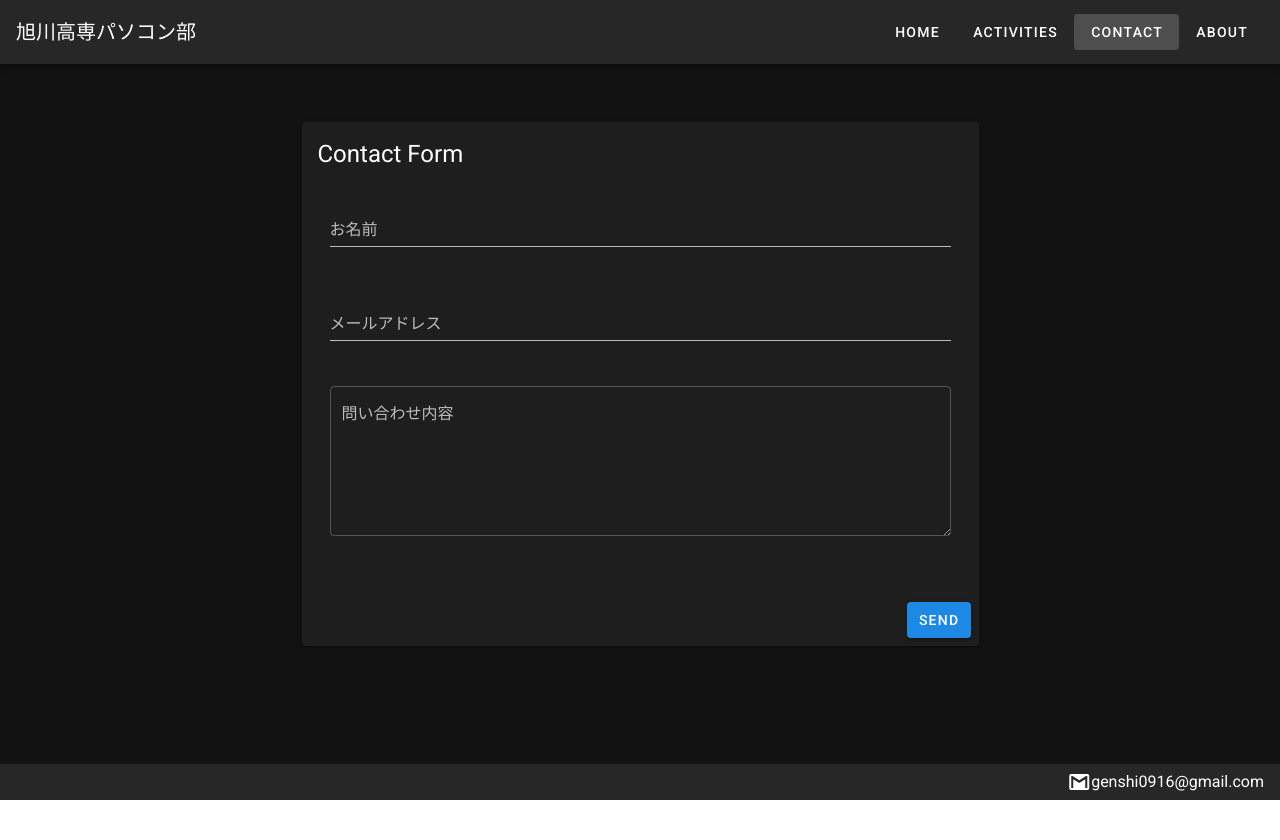
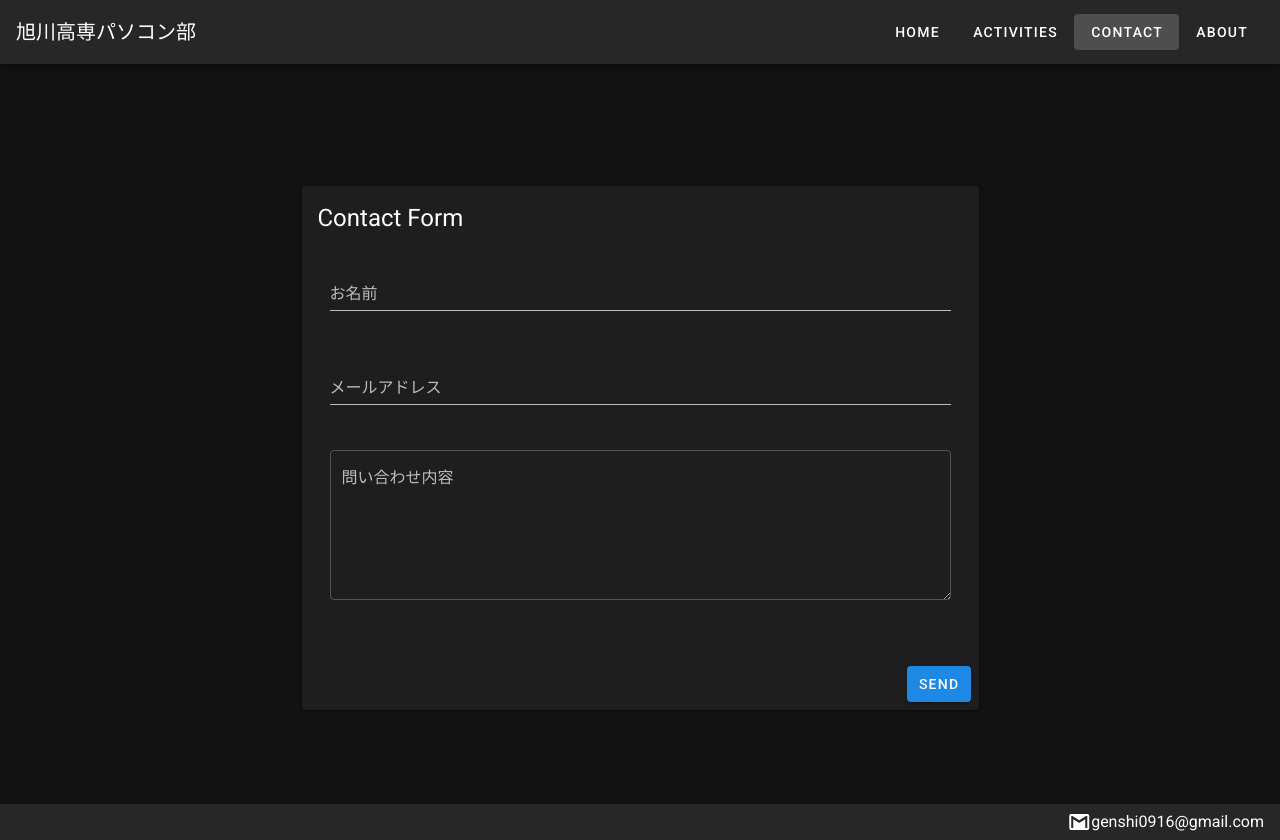
Before and after one commit to Genshi0916/NITAC-PCC-website, a Nuxt app: page /contact in a window 1280 px wide. Before the commit the page ends 800 px from the top, so only its background shows below. Built offline with nearby package versions, Linux system fonts and the light colour scheme.

Commit message:
[修正]レイアウト崩れを発見してしまったのですこし修正

```diff
--- a/pages/contact.vue
+++ b/pages/contact.vue
@@ -1,5 +1,6 @@
 <template>
   <div>
+    <v-main>
       <v-row id="center" justify="center">
         <v-card >
           <v-card-title>
@@ -26,6 +27,7 @@
           </v-card-actions>
         </v-card>
       </v-row>
+    </v-main>
   </div>
 </template>
 
@@ -49,7 +51,7 @@ export default {
               'email:'+email+'\n'+
               '内容:'+description+'\n'
       }
-      const url = 'ここにはwebhookのトークンが入ります'
+      const url = 'ここにはwebhookのurlが入ります'
 
       fetch(url,{
         method:'POST',
```
Lines whose indentation alone changed are shown as unchanged.
